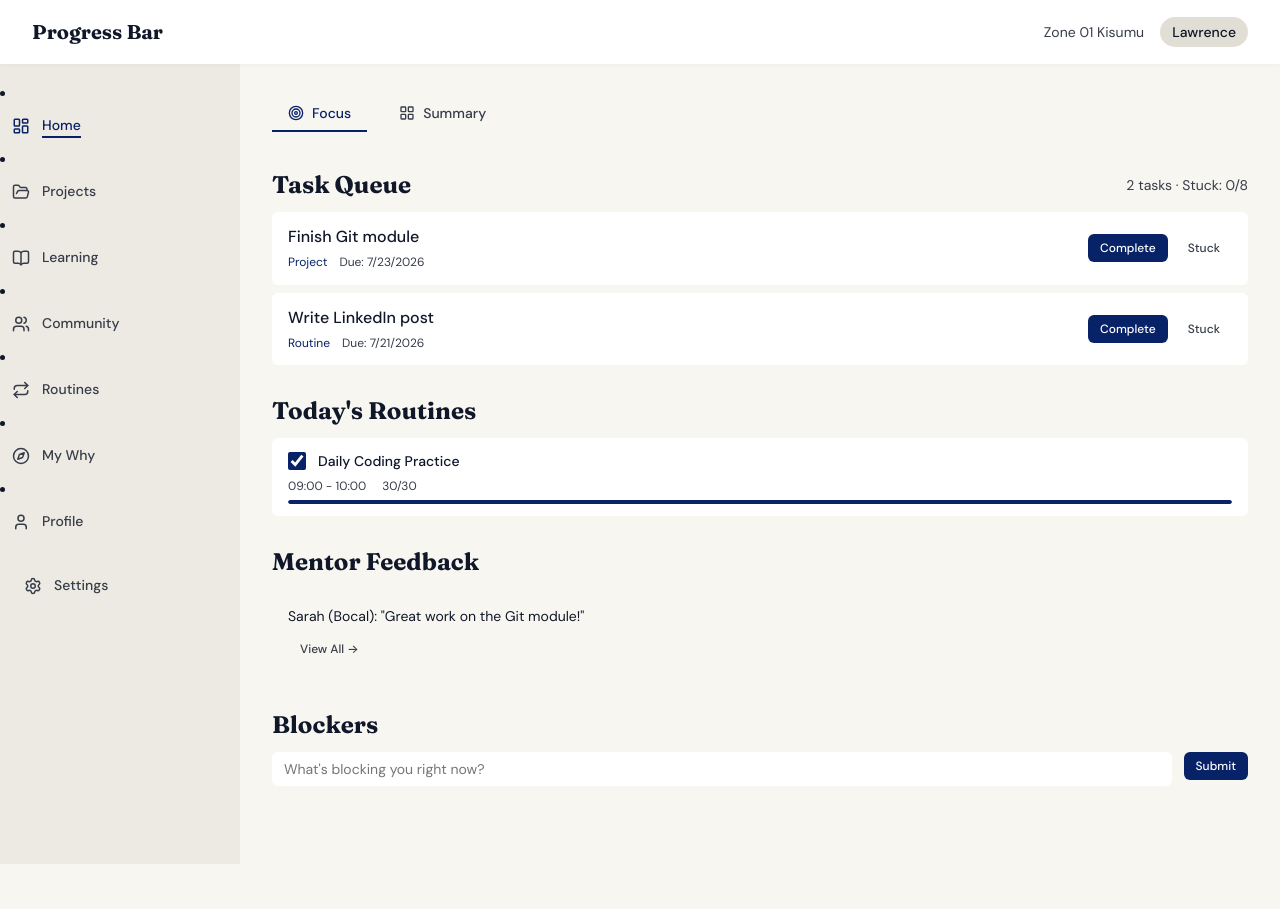
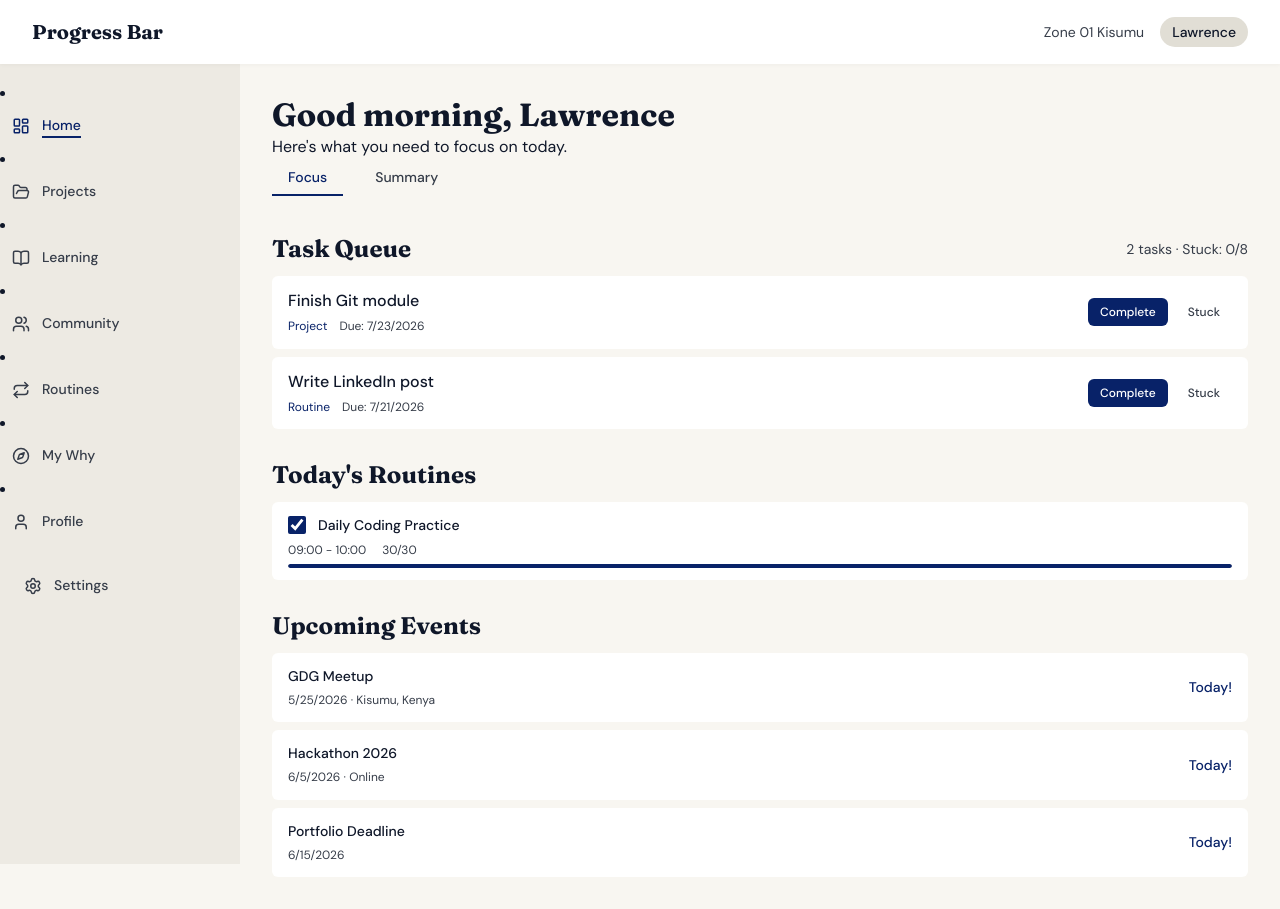
Before and after one commit to LawObare/progressbar, a React app in the folder frontend/: page /home in a window 1280 px wide. Before the commit the page ends 818 px from the top, so only its background shows below. Built offline with nearby package versions, Linux system fonts and the light colour scheme; the HTML template or start-up script is replaced by a standard one.

Commit message:
Chore: Scrapped the idea of mentor view so changed home focus tab

```diff
--- a/frontend/src/mockData.js
+++ b/frontend/src/mockData.js
@@ -193,3 +193,30 @@ export const mockProjects = [
     ],
   },
 ];
+
+export const mockEvents = [
+  {
+    id: 'event-1',
+    title: 'GDG Meetup',
+    description: 'Google Developer Group meetup',
+    date: '2026-05-25',
+    location: 'Kisumu, Kenya',
+    type: 'meetup',
+  },
+  {
+    id: 'event-2',
+    title: 'Hackathon 2026',
+    description: 'Annual hackathon',
+    date: '2026-06-05',
+    location: 'Online',
+    type: 'hackathon',
+  },
+  {
+    id: 'event-3',
+    title: 'Portfolio Deadline',
+    description: 'Submit portfolio for review',
+    date: '2026-06-15',
+    location: null,
+    type: 'deadline',
+  },
+];
--- a/frontend/src/pages/Home/FocusTab.jsx
+++ b/frontend/src/pages/Home/FocusTab.jsx
@@ -2,14 +2,15 @@
 import React, { useState } from 'react';
 import { Button } from '../../components/Button/Button';
 import { Card } from '../../components/Card/Card';
+import { mockEvents } from '../../mockData';
 import styles from './FocusTab.module.css';
 
 export const FocusTab = ({ tasks, routines, onTaskComplete, onTaskStuck, onTaskContinue, onRoutineToggle }) => {
-  const [blocker, setBlocker] = useState('');
   const [stuckExpanded, setStuckExpanded] = useState(true);
   const [showStuckModal, setShowStuckModal] = useState(false);
   const [selectedTask, setSelectedTask] = useState(null);
   const [stuckReason, setStuckReason] = useState('');
+  const [events] = useState(mockEvents);
 
   // Separate active and stuck tasks
   const activeTasks = tasks.filter(t => !t.completed && !t.stuck);
@@ -39,12 +40,15 @@ export const FocusTab = ({ tasks, routines, onTaskComplete, onTaskStuck, onTaskC
     onTaskContinue(task.id);
   };
 
-  const handleSubmitBlocker = (e) => {
-    e.preventDefault();
-    if (blocker.trim()) {
-      console.log('Blocker submitted:', blocker);
-      setBlocker('');
-    }
+  // Sort events by date (soonest first)
+  const sortedEvents = [...events].sort((a, b) => new Date(a.date) - new Date(b.date));
+
+  // Get days until event
+  const getDaysUntil = (date) => {
+    const now = new Date();
+    const eventDate = new Date(date);
+    const diff = Math.ceil((eventDate - now) / (1000 * 60 * 60 * 24));
+    return diff;
   };
 
   return (
@@ -183,30 +187,34 @@ export const FocusTab = ({ tasks, routines, onTaskComplete, onTaskStuck, onTaskC
         )}
       </section>
 
-      {/* Mentor Feedback (placeholder) */}
+      {/* Upcoming Events (NEW) */}
       <section className={styles.FocusTab__section}>
-        <h2 className={styles.FocusTab__sectionTitle}>Mentor Feedback</h2>
-        <Card variant="outlined" padding="md">
-          <p className={styles.FocusTab__feedbackText}>
-            Sarah (Bocal): "Great work on the Git module!"
-          </p>
-          <Button variant="ghost" size="sm">View All →</Button>
-        </Card>
-      </section>
-
-      {/* Blockers Input */}
-      <section className={styles.FocusTab__section}>
-        <h2 className={styles.FocusTab__sectionTitle}>Blockers</h2>
-        <form onSubmit={handleSubmitBlocker} className={styles.FocusTab__blockerForm}>
-          <input
-            type="text"
-            placeholder="What's blocking you right now?"
-            value={blocker}
-            onChange={(e) => setBlocker(e.target.value)}
-            className={styles.FocusTab__blockerInput}
-          />
-          <Button type="submit" variant="primary" size="sm">Submit</Button>
-        </form>
+        <h2 className={styles.FocusTab__sectionTitle}>Upcoming Events</h2>
+        {sortedEvents.length === 0 ? (
+          <div className={styles.FocusTab__empty}>
+            <p>No upcoming events.</p>
+          </div>
+        ) : (
+          <ul className={styles.FocusTab__eventList}>
+            {sortedEvents.map((event) => {
+              const daysUntil = getDaysUntil(event.date);
+              return (
+                <li key={event.id} className={styles.FocusTab__eventItem}>
+                  <div className={styles.FocusTab__eventContent}>
+                    <span className={styles.FocusTab__eventTitle}>{event.title}</span>
+                    <span className={styles.FocusTab__eventDate}>
+                      {new Date(event.date).toLocaleDateString()}
+                      {event.location && ` · ${event.location}`}
+                    </span>
+                  </div>
+                  <span className={styles.FocusTab__eventDays}>
+                    {daysUntil <= 0 ? 'Today!' : `In ${daysUntil} days`}
+                  </span>
+                </li>
+              );
+            })}
+          </ul>
+        )}
       </section>
 
       {/* Stuck Modal */}
--- a/frontend/src/pages/Home/FocusTab.module.css
+++ b/frontend/src/pages/Home/FocusTab.module.css
@@ -283,3 +283,53 @@
   gap: var(--space-3);
   margin-top: var(--space-4);
 }
+
+/* ── Events ── */
+.FocusTab__eventList {
+  list-style: none;
+  display: flex;
+  flex-direction: column;
+  gap: var(--space-2);
+}
+
+.FocusTab__eventItem {
+  display: flex;
+  justify-content: space-between;
+  align-items: center;
+  padding: var(--space-3) var(--space-4);
+  background: hsl(var(--card));
+  border-radius: var(--radius-md);
+  border: 1px solid hsl(var(--border));
+  transition: border-color var(--transition-fast);
+}
+
+.FocusTab__eventItem:hover {
+  border-color: hsl(var(--primary) / 0.3);
+}
+
+.FocusTab__eventContent {
+  display: flex;
+  flex-direction: column;
+  gap: var(--space-1);
+}
+
+.FocusTab__eventTitle {
+  font-family: var(--font-sans);
+  font-size: var(--font-size-sm);
+  font-weight: var(--font-weight-medium);
+  color: hsl(var(--foreground));
+}
+
+.FocusTab__eventDate {
+  font-family: var(--font-sans);
+  font-size: var(--font-size-xs);
+  color: hsl(var(--muted-foreground));
+}
+
+.FocusTab__eventDays {
+  font-family: var(--font-sans);
+  font-size: var(--font-size-sm);
+  font-weight: var(--font-weight-medium);
+  color: hsl(var(--primary));
+  white-space: nowrap;
+}
--- a/frontend/src/pages/Home/Home.jsx
+++ b/frontend/src/pages/Home/Home.jsx
@@ -1,6 +1,5 @@
 // src/pages/Home/Home.jsx
 import React, { useState } from 'react';
-import { Target, LayoutGrid } from 'lucide-react'; // ← Add these imports
 import { FocusTab } from './FocusTab';
 import { SummaryTab } from './SummaryTab';
 import { mockTasks, mockRoutines, mockSummaryData } from '../../mockData';
@@ -37,19 +36,22 @@ export const Home = () => {
 
   return (
     <div className={styles.Home}>
+      <header className={styles.Home__header}>
+        <h1 className={styles.Home__title}>Good morning, Lawrence</h1>
+        <p className={styles.Home__subtitle}>Here's what you need to focus on today.</p>
+      </header>
+
       <div className={styles.Home__tabs}>
         <button
           className={`${styles.Home__tab} ${activeTab === 'focus' ? styles['Home__tab--active'] : ''}`}
           onClick={() => setActiveTab('focus')}
         >
-          <Target size={16} />
           Focus
         </button>
         <button
           className={`${styles.Home__tab} ${activeTab === 'summary' ? styles['Home__tab--active'] : ''}`}
           onClick={() => setActiveTab('summary')}
         >
-          <LayoutGrid size={16} />
           Summary
         </button>
       </div>
--- a/frontend/src/pages/Projects/Projects.module.css
+++ b/frontend/src/pages/Projects/Projects.module.css
@@ -52,15 +52,78 @@
 /* ── Toolbar ── */
 .Projects__toolbar {
   display: flex;
+  flex-direction: column;
+  gap: var(--space-3);
+}
+
+.Projects__toolbarRow {
+  display: flex;
   justify-content: space-between;
   align-items: center;
+  gap: var(--space-3);
   flex-wrap: wrap;
-  gap: var(--space-3);
+}
+
+.Projects__search {
+  display: flex;
+  align-items: center;
+  gap: var(--space-2);
+  padding: var(--space-2) var(--space-3);
+  background: hsl(var(--card));
+  border: 1px solid hsl(var(--border));
+  border-radius: var(--radius-md);
+  flex: 1;
+  min-width: 200px;
+  max-width: 528px;
+  transition: border-color var(--transition-fast);
+}
+
+.Projects__search:focus-within {
+  border-color: hsl(var(--primary));
+  box-shadow: 0 0 0 3px hsl(var(--primary) / 0.1);
+}
+
+.Projects__searchIcon {
+  color: hsl(var(--muted-foreground));
+  flex-shrink: 0;
+}
+
+.Projects__searchInput {
+  flex: 1;
+  padding: var(--space-1) 0;
+  font-family: var(--font-sans);
+  font-size: var(--font-size-sm);
+  color: hsl(var(--foreground));
+  background: transparent;
+  border: none;
+  outline: none;
+}
+
+.Projects__searchInput::placeholder {
+  color: hsl(var(--muted-foreground));
+}
+
+.Projects__searchClear {
+  background: none;
+  border: none;
+  padding: var(--space-1);
+  color: hsl(var(--muted-foreground));
+  cursor: pointer;
+  border-radius: var(--radius-sm);
+  display: flex;
+  align-items: center;
+  transition: all var(--transition-fast);
+}
+
+.Projects__searchClear:hover {
+  background: hsl(var(--secondary));
+  color: hsl(var(--foreground));
 }
 
 .Projects__filters {
   display: flex;
-  gap: var(--space-2);
+  gap: var(--space-1);
+  flex-wrap: wrap;
 }
 
 .Projects__filter {
@@ -85,6 +148,64 @@
   color: hsl(var(--primary));
   background: hsl(var(--primary) / 0.08);
   border-color: hsl(var(--primary) / 0.2);
+}
+
+/* ── Tag Dropdown ── */
+.Projects__tagDropdown {
+  display: flex;
+  align-items: center;
+  gap: var(--space-2);
+  padding: var(--space-1) var(--space-3);
+  border: 1px solid hsl(var(--border));
+  border-radius: var(--radius-full);
+  background: hsl(var(--card));
+  transition: border-color var(--transition-fast);
+}
+
+.Projects__tagDropdown:focus-within {
+  border-color: hsl(var(--primary));
+  box-shadow: 0 0 0 3px hsl(var(--primary) / 0.1);
+}
+
+.Projects__tagDropdownIcon {
+  color: hsl(var(--muted-foreground));
+  flex-shrink: 0;
+}
+
+.Projects__tagDropdownSelect {
+  padding: var(--space-1) 0;
+  font-family: var(--font-sans);
+  font-size: var(--font-size-sm);
+  color: hsl(var(--foreground));
+  background: transparent;
+  border: none;
+  outline: none;
+  cursor: pointer;
+}
+
+/* ── Controls Row ── */
+.Projects__controls {
+  display: flex;
+  align-items: center;
+  gap: var(--space-3);
+  flex-wrap: wrap;
+}
+
+/* ── Responsive ── */
+@media (max-width: 768px) {
+  .Projects__toolbarRow {
+    flex-direction: column;
+    align-items: stretch;
+  }
+
+  .Projects__search {
+    max-width: 100%;
+  }
+
+  .Projects__controls {
+    justify-content: space-between;
+    width: 100%;
+  }
 }
 
 /* ── List ── */
```
Also changed, not shown: frontend/src/pages/Projects/Projects.jsx (+62 -8 lines).
